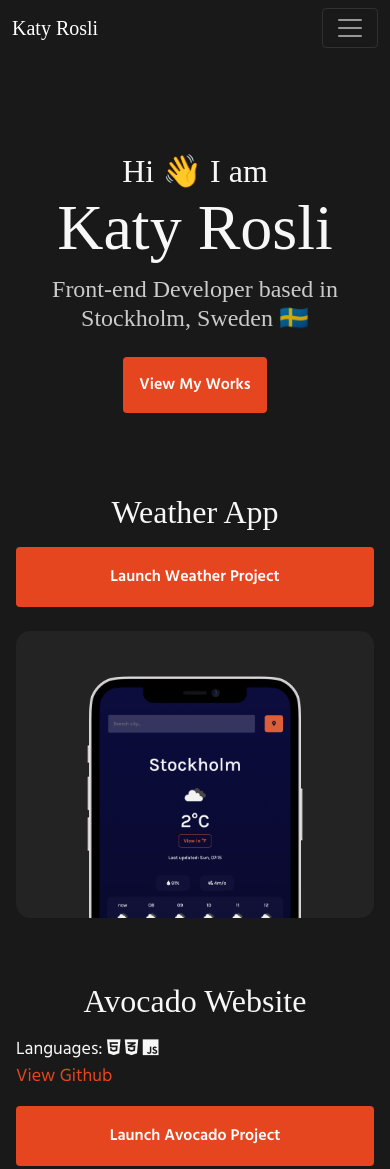
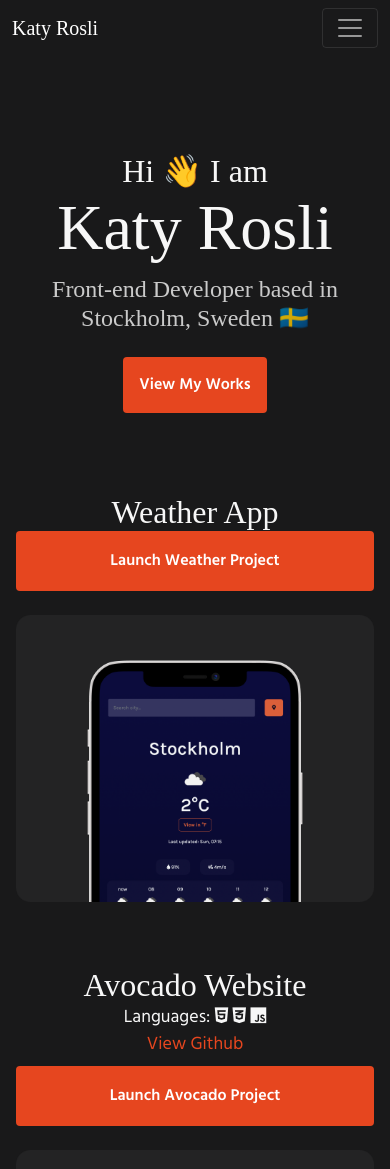
Before and after one commit to KatyRosli/KatyPortfolio, a plain HTML site: page index.html in a window 390 px wide. Shown: the top 1169 px of the page. Drawn offline with nearby package versions, Linux system fonts and the light colour scheme; a web font is replaced by a local one.

Commit message:
edited style for description of works

```diff
--- a/index.html
+++ b/index.html
@@ -97,9 +97,8 @@
         <div class="col-md-6">
           <h2 class="mb-3">Avocado Website</h2>
           <p class="summary">
-            This is a responsive one page website with a short introduction about avocado.
-            For users who wants to try an avocado toast, he / she have to input their name when being prompt. </p>
-          <p> Languages:
+            A responsive website about avocado. For users who wants to try an avocado toast, he / she have to input their name when being prompt. </p>
+          <p class="languages"> Languages:
             <i class="fab fa-html5"></i>
             <i class="fab fa-css3-alt"></i>
             <i class="fab fa-js"></i>
--- a/styles/portfolio.css
+++ b/styles/portfolio.css
@@ -245,10 +245,15 @@ a:hover {
   .summary {
     display: none;
   }
+  .languages {
+    text-align: center;
+    margin-top: 0;
+    margin-bottom: 8px;
+  }
   .mb-3 {
     text-align: center;
     font-size: 32px;
-    margin: 0;
+    margin-bottom: 0 !important;
   }
   .project-link {
     display: block;
```
